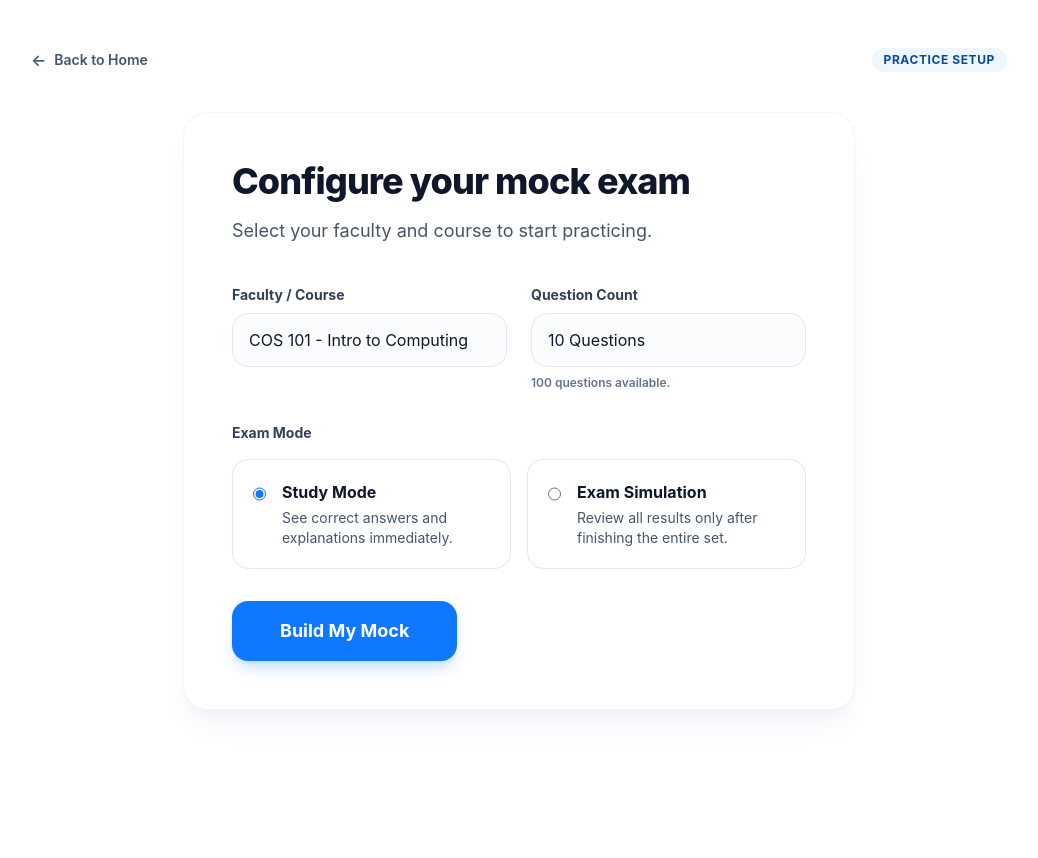
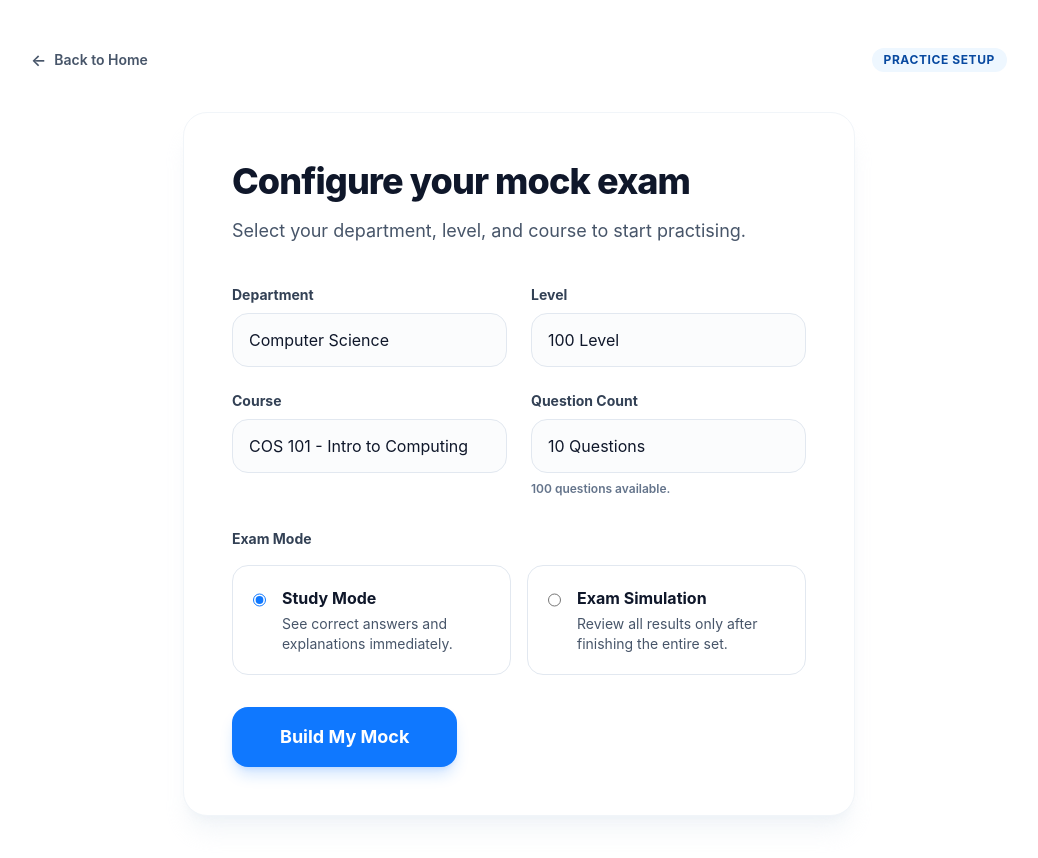
Before and after one commit to JC-Coder/quiz_server, a React (Vite) app: page /setup in a window 1280 px wide. Shown: the top 858 px of the page, without its empty margins (121-1159 px from the left). Before the commit the page ends 800 px from the top, so only its background shows below. Built offline with nearby package versions, Linux system fonts and the light colour scheme.

Commit message:
chore: update structure

```diff
--- a/src/constants/options.js
+++ b/src/constants/options.js
@@ -1,15 +1,68 @@
-export const faculties = [
-  { value: "COS101", label: "COS 101 - Intro to Computing" },
-  { value: "GST111", label: "GST 111 - Communication in English Language I" },
+export const DEPARTMENT_IDS = {
+  COMPUTER_SCIENCE: "computer-science",
+  MASS_COMMUNICATION: "mass-communication",
+};
+
+export const LEVEL_IDS = {
+  LEVEL_100: "100",
+};
+
+export const departments = [
+  { value: DEPARTMENT_IDS.COMPUTER_SCIENCE, label: "Computer Science" },
+  { value: DEPARTMENT_IDS.MASS_COMMUNICATION, label: "Mass Communication" },
+];
+
+export const levels = [{ value: LEVEL_IDS.LEVEL_100, label: "100 Level" }];
+
+export const courses = [
+  {
+    value: "COS101",
+    label: "COS 101 - Intro to Computing",
+    departments: [DEPARTMENT_IDS.COMPUTER_SCIENCE],
+    level: LEVEL_IDS.LEVEL_100,
+  },
+  {
+    value: "GST111",
+    label: "GST 111 - Communication in English Language I",
+    departments: [DEPARTMENT_IDS.COMPUTER_SCIENCE, DEPARTMENT_IDS.MASS_COMMUNICATION],
+    level: LEVEL_IDS.LEVEL_100,
+  },
   {
     value: "GST127",
     label: "GST 127 - Environmental and Sustainable Development",
+    departments: [DEPARTMENT_IDS.COMPUTER_SCIENCE, DEPARTMENT_IDS.MASS_COMMUNICATION],
+    level: LEVEL_IDS.LEVEL_100,
   },
-  { value: "MTH101", label: "MTH 101 - Elementary Mathematics I" },
-  { value: "PHY101", label: "PHY 101 - General Physics I" },
-  { value: "STA111", label: "STA 111 - Introduction to Statistics" },
-  { value: "GST121", label: "GST 121 - Use of Library, Study Skills and ICT" },
-  {value: 'PHY107', label: 'PHY 107 - General Practical Physics I'},
+  {
+    value: "MTH101",
+    label: "MTH 101 - Elementary Mathematics I",
+    departments: [DEPARTMENT_IDS.COMPUTER_SCIENCE],
+    level: LEVEL_IDS.LEVEL_100,
+  },
+  {
+    value: "PHY101",
+    label: "PHY 101 - General Physics I",
+    departments: [DEPARTMENT_IDS.COMPUTER_SCIENCE],
+    level: LEVEL_IDS.LEVEL_100,
+  },
+  {
+    value: "STA111",
+    label: "STA 111 - Introduction to Statistics",
+    departments: [DEPARTMENT_IDS.COMPUTER_SCIENCE],
+    level: LEVEL_IDS.LEVEL_100,
+  },
+  {
+    value: "GST121",
+    label: "GST 121 - Use of Library, Study Skills and ICT",
+    departments: [DEPARTMENT_IDS.COMPUTER_SCIENCE, DEPARTMENT_IDS.MASS_COMMUNICATION],
+    level: LEVEL_IDS.LEVEL_100,
+  },
+  {
+    value: "PHY107",
+    label: "PHY 107 - General Practical Physics I",
+    departments: [DEPARTMENT_IDS.COMPUTER_SCIENCE],
+    level: LEVEL_IDS.LEVEL_100,
+  },
 ];
 
 export const questionCounts = [10, 20, 30, 50, 70, 100];
--- a/src/pages/HomePage.jsx
+++ b/src/pages/HomePage.jsx
@@ -3,8 +3,8 @@ import { Link } from 'react-router-dom';
 const benefits = [
   {
     number: '01',
-    title: 'Choose a course',
-    description: 'Select the Miva course you want to practise and choose how many questions to answer.',
+    title: 'Choose your programme',
+    description: 'Select your department, level, and course, then choose how many questions to answer.',
   },
   {
     number: '02',
@@ -74,7 +74,7 @@ function HomePage() {
               </h1>
 
               <p className="mt-7 max-w-[560px] text-[17px] leading-8 text-[#596171] sm:text-lg">
-                Choose a course, answer practice questions, and review the correct answers before your exam.
+                Choose your department, level, and course, then practise with answers and explanations.
               </p>
 
               <div className="mt-9 flex flex-col gap-3 sm:flex-row sm:items-center">
@@ -166,7 +166,7 @@ function HomePage() {
           <div>
             <p className="text-xs font-extrabold uppercase tracking-[0.18em] text-[#1265e8]">How it works</p>
             <h2 className="mt-4 text-3xl font-black leading-[1.08] tracking-[-0.04em] text-[#151c2b] sm:text-4xl lg:whitespace-nowrap lg:text-[clamp(2.5rem,4vw,3rem)]">
-              Choose a course and start practising.
+              Find your course and start practising.
             </h2>
           </div>
 
@@ -191,7 +191,7 @@ function HomePage() {
               Start a Miva practice test.
             </h2>
             <p className="mx-auto mt-5 max-w-xl text-base leading-7 text-white/75">
-              Choose your course, test mode, and number of questions. You can stop and continue later.
+              Choose your department, level, course, and test mode. You can stop and continue later.
             </p>
             <Link
               to="/setup"
--- a/src/pages/QuizPage.jsx
+++ b/src/pages/QuizPage.jsx
@@ -98,7 +98,10 @@ function QuizPage() {
             </p>
           </div>
           <div className="text-right">
-            <Link to="/setup" className="text-xs font-bold text-slate-400 hover:text-slate-600">
+            <Link
+              to="/setup"
+              className="inline-flex min-h-10 items-center justify-center rounded-xl border border-slate-200 bg-white px-4 text-sm font-bold text-slate-600 shadow-sm transition hover:border-slate-300 hover:bg-slate-50 hover:text-slate-900 focus-visible:outline-none focus-visible:ring-4 focus-visible:ring-brand-500/15"
+            >
               Quit Quiz
             </Link>
           </div>
--- a/src/pages/SetupPage.jsx
+++ b/src/pages/SetupPage.jsx
@@ -1,7 +1,7 @@
 import { useEffect, useMemo, useState } from 'react';
 import { Link, useNavigate } from 'react-router-dom';
 import PageContainer from '../components/PageContainer';
-import { questionCounts, quizModes } from '../constants/options';
+import { departments, levels, questionCounts, quizModes } from '../constants/options';
 import { STORAGE_KEYS } from '../constants/storage';
 import { getQuestionCatalog } from '../utils/questions';
 import { buildNewSession } from '../utils/quiz';
@@ -10,8 +10,17 @@ import { saveJson } from '../utils/storage';
 
 function SetupPage() {
   const navigate = useNavigate();
-  const { questions, facultyOptions } = useMemo(() => getQuestionCatalog(), []);
-  const [category, setCategory] = useState(facultyOptions[0]?.value ?? 'all');
+  const { questions, courseOptions } = useMemo(() => getQuestionCatalog(), []);
+  const [department, setDepartment] = useState(departments[0].value);
+  const [level, setLevel] = useState(levels[0].value);
+  const filteredCourseOptions = useMemo(
+    () =>
+      courseOptions.filter(
+        (course) => course.departments.includes(department) && course.level === level
+      ),
+    [courseOptions, department, level]
+  );
+  const [category, setCategory] = useState(filteredCourseOptions[0]?.value ?? '');
   const [count, setCount] = useState(questionCounts[0] ?? 10);
   const [mode, setMode] = useState(quizModes[0].value);
 
@@ -34,6 +43,12 @@ function SetupPage() {
   }, []);
 
   useEffect(() => {
+    if (!filteredCourseOptions.some((course) => course.value === category)) {
+      setCategory(filteredCourseOptions[0]?.value ?? '');
+    }
+  }, [category, filteredCourseOptions]);
+
+  useEffect(() => {
     if (!countOptions.includes(count)) {
       setCount(countOptions[0] ?? 0);
     }
@@ -44,7 +59,7 @@ function SetupPage() {
     if (availableForCategory === 0) return;
 
     const finalCount = Math.min(Number(count), availableForCategory);
-    const setup = { category, count: finalCount, mode };
+    const setup = { department, level, category, count: finalCount, mode };
     const sessionId = crypto.randomUUID ? crypto.randomUUID() : `sess_${Date.now()}`;
     const session = { ...buildNewSession(setup, questions), id: sessionId };
 
@@ -75,7 +90,7 @@ function SetupPage() {
           Configure your mock exam
         </h1>
         <p className="mt-4 text-lg text-slate-600">
-          Select your faculty and course to start practicing.
+          Select your department, level, and course to start practising.
         </p>
 
         {questions.length === 0 && (
@@ -87,8 +102,44 @@ function SetupPage() {
         <form className="mt-10 space-y-8" onSubmit={handleSubmit}>
           <div className="grid grid-cols-1 gap-6 sm:grid-cols-2">
             <div>
+              <label className="mb-2 block text-sm font-bold text-slate-700" htmlFor="department">
+                Department
+              </label>
+              <select
+                id="department"
+                className="w-full appearance-none rounded-2xl border border-slate-200 bg-slate-50/50 px-4 py-3.5 text-base transition focus:border-brand-500 focus:bg-white focus:outline-none focus:ring-4 focus:ring-brand-500/10"
+                value={department}
+                onChange={(event) => setDepartment(event.target.value)}
+              >
+                {departments.map((item) => (
+                  <option key={item.value} value={item.value}>
+                    {item.label}
+                  </option>
+                ))}
+              </select>
+            </div>
+
+            <div>
+              <label className="mb-2 block text-sm font-bold text-slate-700" htmlFor="level">
+                Level
+              </label>
+              <select
+                id="level"
+                className="w-full appearance-none rounded-2xl border border-slate-200 bg-slate-50/50 px-4 py-3.5 text-base transition focus:border-brand-500 focus:bg-white focus:outline-none focus:ring-4 focus:ring-brand-500/10"
+                value={level}
+                onChange={(event) => setLevel(event.target.value)}
+              >
+                {levels.map((item) => (
+                  <option key={item.value} value={item.value}>
+                    {item.label}
+                  </option>
+                ))}
+              </select>
+            </div>
+
+            <div>
               <label className="mb-2 block text-sm font-bold text-slate-700" htmlFor="category">
-                Faculty / Course
+                Course
               </label>
               <select
                 id="category"
@@ -96,7 +147,7 @@ function SetupPage() {
                 value={category}
                 onChange={(event) => setCategory(event.target.value)}
               >
-                {facultyOptions.map((item) => (
+                {filteredCourseOptions.map((item) => (
                   <option key={item.value} value={item.value}>
                     {item.label}
                   </option>
@@ -126,6 +177,12 @@ function SetupPage() {
             </div>
           </div>
 
+          {filteredCourseOptions.length === 0 && (
+            <p className="rounded-2xl border border-amber-200 bg-amber-50 px-4 py-3 text-sm font-semibold text-amber-700">
+              No question banks are available for this department and level yet.
+            </p>
+          )}
+
           <fieldset>
             <legend className="mb-4 text-sm font-bold text-slate-700">Exam Mode</legend>
             <div className="grid grid-cols-1 gap-4 sm:grid-cols-2">
@@ -154,7 +211,12 @@ function SetupPage() {
           <button
             type="submit"
             className="inline-flex w-full items-center justify-center rounded-2xl bg-brand-500 px-8 py-4 text-lg font-bold text-white shadow-lg shadow-brand-500/20 transition-all hover:bg-brand-600 hover:shadow-xl hover:shadow-brand-500/30 disabled:cursor-not-allowed disabled:opacity-40 sm:w-auto sm:px-12"
-            disabled={questions.length === 0 || availableForCategory === 0 || countOptions.length === 0}
+            disabled={
+              questions.length === 0 ||
+              filteredCourseOptions.length === 0 ||
+              availableForCategory === 0 ||
+              countOptions.length === 0
+            }
           >
             Build My Mock
           </button>
```
Also changed, not shown: src/pages/ProgressPage.jsx (+18 -5 lines), src/utils/questions.js (+6 -14 lines).
